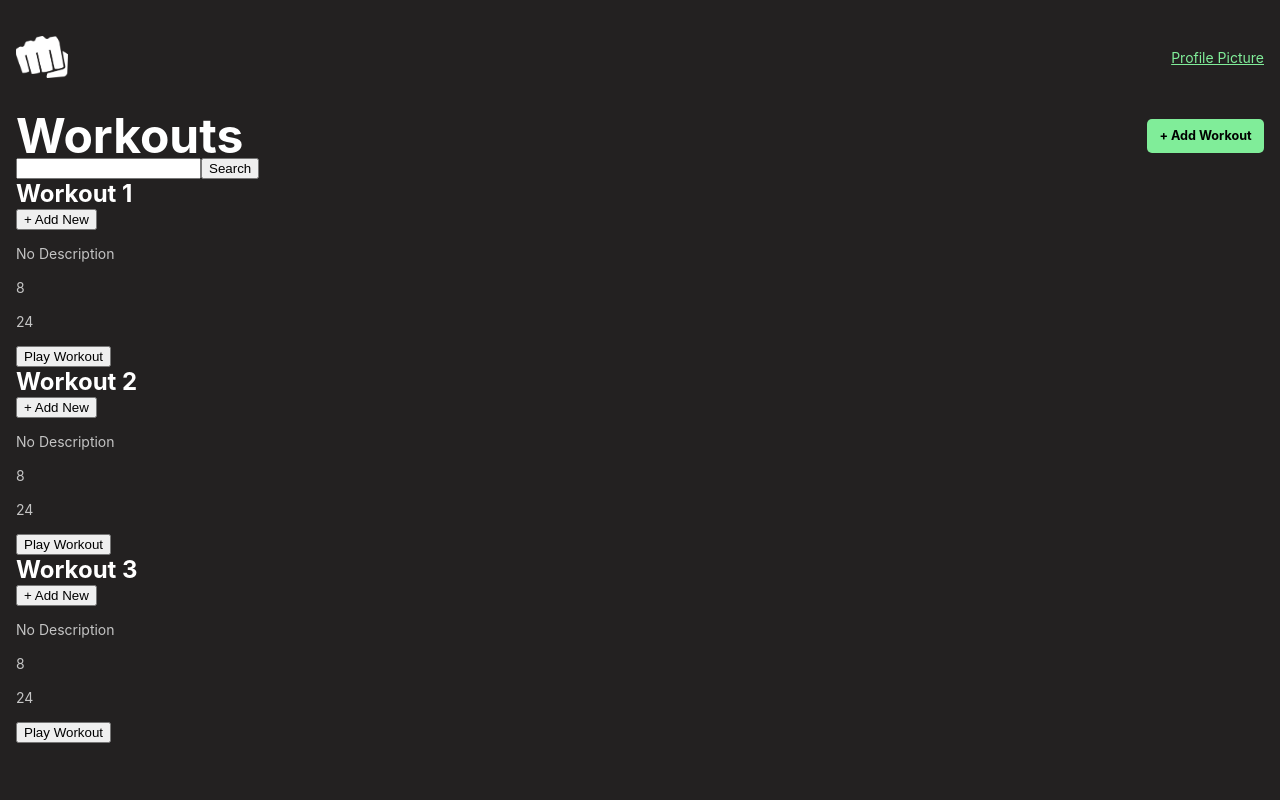
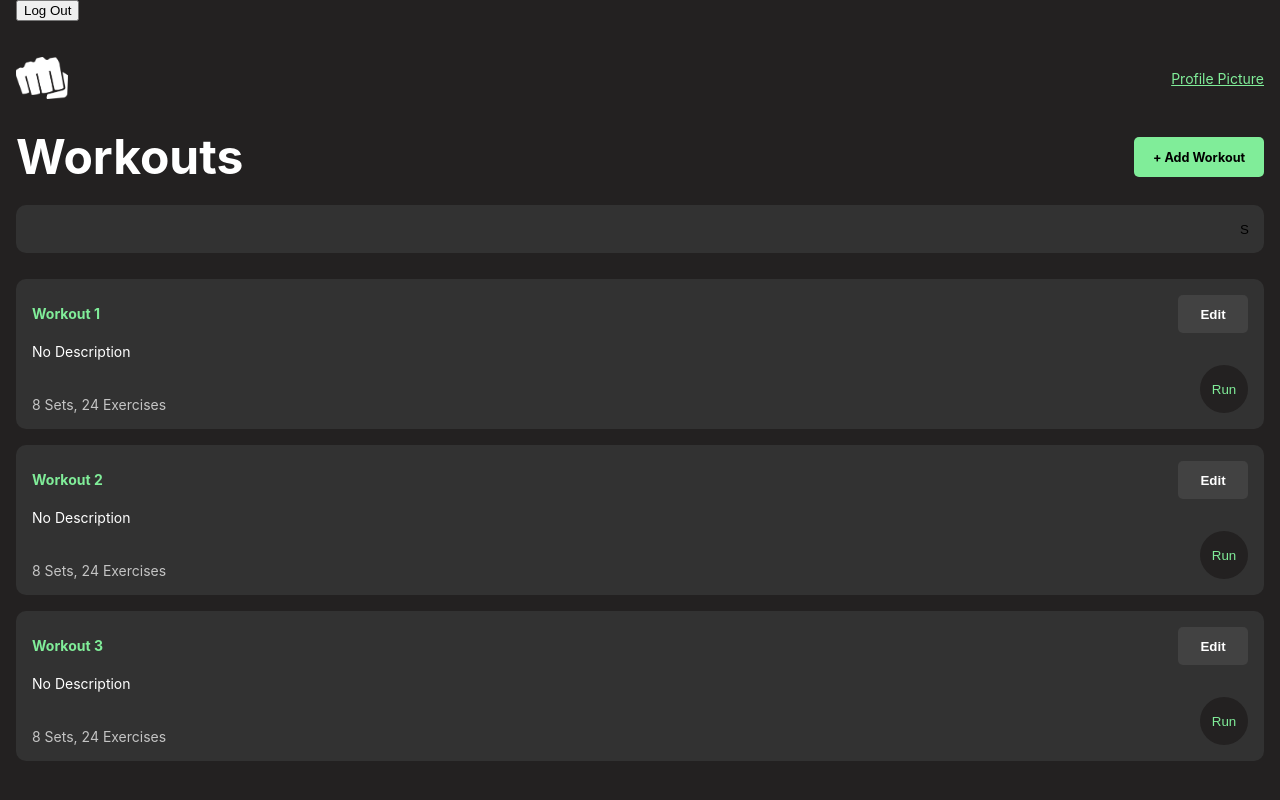
Before and after one commit to GlennCoding/crush-it-web-app, a React app: page /home in a window 1280 px wide. Shown: the top 800 px of the page. Built offline with nearby package versions, Linux system fonts and the light colour scheme; sample sign-in values are in the browser's storage.

Commit message:
refined design

```diff
--- a/src/pages/home_page/HomePage.module.scss
+++ b/src/pages/home_page/HomePage.module.scss
@@ -1,3 +1,5 @@
+@import "../../sassStyles/variables.scss";
+
 .homePage {
     width: 100vw;
     height: 100vh;
@@ -8,6 +10,7 @@
         display: flex;
         justify-content: space-between;
         align-items: center;
+        margin-bottom: 2.6rem;
     }
 }
 
@@ -34,21 +37,106 @@
     flex-direction: row;
     justify-content: center;
     align-items: center;
-    padding: 9.91549px 19.831px;
 
-    width: 117px;
-    height: 34.83px;
+    width: 13rem;
+    height: 4rem;
     left: 242px;
     top: 94px;
 
     background: #80ed99;
-    border-radius: 4.95775px;
+    border-radius: $radius2;
 
-    a {
-        text-decoration: none;
-        color: black;
-        font-weight: bold;
-        font-size: 0.9em;
-        white-space: nowrap;
+    text-decoration: none;
+    color: black;
+    font-weight: bold;
+    font-size: 0.9em;
+    white-space: nowrap;
+}
+
+.searchBarWrapper {
+    margin-bottom: 2.6rem;
+    width: 100%;
+    display: flex;
+
+    .searchInput {
+        height: 4.8rem;
+        width: 100%;
+        padding: 10px;
+        outline: none;
+        background: $primaryDark2Color;
+        border-radius: $radius 0 0 $radius;
+        border: 0;
+        color: white;
+    }
+
+    .searchButton {
+        text-align: center;
+        height: 4.8rem;
+        width: 40px;
+        outline: none;
+        cursor: pointer;
+        border-radius: 0 $radius $radius 0;
+        border: 0;
+        background: $primaryDark2Color;
     }
 }
+
+.workoutCard {
+    background-color: $primaryDark2Color;
+    padding: 16px;
+    margin-bottom: 1.6rem;
+    border-radius: $radius;
+
+    .workoutTopWrapper {
+        display: flex;
+        justify-content: space-between;
+        align-items: center;
+        margin-bottom: 10px;
+
+        .workoutName {
+            color: $primaryColor;
+            margin: 0;
+        }
+
+        .editWorkoutButton {
+            background-color: $primaryDark3Color;
+            border: 0;
+            color: white;
+            height: 3.8rem;
+            width: 7rem;
+            border-radius: $radius2;
+            font-weight: bold;
+        }
+    }
+
+    .workoutBottomWrapper {
+        display: flex;
+
+        .workoutInfoWrapper {
+            flex-grow: 1;
+            display: flex;
+            flex-direction: column;
+            justify-content: space-between;
+            height: 7rem;
+
+            .workoutDescription {
+                color: white;
+                margin-bottom: 10px;
+            }
+
+            .workoutInfo {
+                color: $textLight1Color;
+            }
+        }
+
+        .runWorkoutButton {
+            align-self: flex-end;
+            background-color: $primaryDark1Color;
+            border: 0;
+            width: 48px;
+            height: 48px;
+            border-radius: 50%;
+            color: $primaryColor;
+        }
+    }
+}
--- a/src/pages/home_page/HomePage.tsx
+++ b/src/pages/home_page/HomePage.tsx
@@ -2,28 +2,48 @@ import React from "react";
 import styles from "./HomePage.module.scss";
 import Logo from "../../images/crush_it_logo/crush-it-logo-white-small.png";
 
+function WorkoutInfo(props: { info: WorkoutInfo }) {
+    return (
+        <div className={styles.workoutInfo}>
+            <span>
+                {props.info.numberOfSets} Sets, {props.info.numberOfExercises}{" "}
+                Exercises
+            </span>
+        </div>
+    );
+}
+
+function WorkoutDescription(props: { description: string }) {
+    return <div className={styles.workoutDescription}>{props.description}</div>;
+}
+
+function RunWorkoutButton() {
+    return <button className={styles.runWorkoutButton}>Run</button>;
+}
+
+function EditWorkoutButton() {
+    return <button className={styles.editWorkoutButton}>Edit</button>;
+}
+
+function WorkoutName(props: { name: string }) {
+    return <h5 className={styles.workoutName}>{props.name}</h5>;
+}
+
 function WorkoutCard(props: { workoutItem: WorkoutItem }) {
     return (
-        <div className="workoutCard">
-            <div className="workoutCardTopRow">
-                <h3 className="workoutName">{props.workoutItem.name}</h3>
-                <button>+ Add New</button>
+        <div className={styles.workoutCard}>
+            <div className={styles.workoutTopWrapper}>
+                <WorkoutName name={props.workoutItem.name} />
+                <EditWorkoutButton />
             </div>
-            <div className="workoutCardBottomRow">
-                <div>
-                    <p className="workoutDescription">
-                        {props.workoutItem.description}
-                    </p>
-                    <div className="workoutInfoContainer">
-                        <p className="workoutInfo">
-                            {props.workoutItem.info.numberOfSets}
-                        </p>
-                        <p className="workoutInfo">
-                            {props.workoutItem.info.numberOfExercises}
-                        </p>
-                    </div>
+            <div className={styles.workoutBottomWrapper}>
+                <div className={styles.workoutInfoWrapper}>
+                    <WorkoutDescription
+                        description={props.workoutItem.description}
+                    />
+                    <WorkoutInfo info={props.workoutItem.info} />
                 </div>
-                <button>Play Workout</button>
+                <RunWorkoutButton />
             </div>
         </div>
     );
@@ -38,23 +58,23 @@ function WorkoutList(props: { workouts: WorkoutItem[] }) {
 
 function SearchBar() {
     return (
-        <div className={styles.searchBar}>
+        <div className={styles.searchBarWrapper}>
             <input
                 className={styles.searchInput}
                 type="text"
                 name="searchInput"
                 id="searchInput"
             />
-            <button className={styles.searchButtton}>Search</button>
+            <button className={styles.searchButton}>S</button>
         </div>
     );
 }
 
 function AddWorkoutButton() {
     return (
-        <div className={styles.addWorkoutButton}>
-            <a href="#">+ Add Workout</a>
-        </div>
+        <a href="">
+            <div className={styles.addWorkoutButton}>+ Add Workout</div>
+        </a>
     );
 }
 
@@ -89,7 +109,7 @@ function Navbar() {
 function HomePage(props: { setToken: (token: string) => void }) {
     return (
         <div className={styles.homePage}>
-            {/* <button onClick={() => props.setToken("")}>Log Out</button> */}
+            <button onClick={() => props.setToken("")}>Log Out</button>
             <Navbar />
             <ExtendableWorkoutList workouts={workouts} />
         </div>
--- a/src/pages/landing_page/LandingPage.module.scss
+++ b/src/pages/landing_page/LandingPage.module.scss
@@ -14,7 +14,7 @@
         align-items: center;
         justify-content: center;
         width: 100%;
-        height: 33.33vh;
+        height: 50vh;
 
         .logo {
             max-width: 100%;
--- a/src/pages/login_page/LoginPage.module.scss
+++ b/src/pages/login_page/LoginPage.module.scss
@@ -39,6 +39,8 @@
             display: block;
             height: 4.8rem;
             width: 100%;
+            padding: 10px;
+            outline: none;
             background: $primaryDark2Color;
             border-radius: $radius;
             border: 0;
--- a/src/pages/signup_page/SignUpPage.module.scss
+++ b/src/pages/signup_page/SignUpPage.module.scss
@@ -34,6 +34,8 @@
             display: block;
             height: 4.8rem;
             width: 100%;
+            padding: 10px;
+            outline: none;
             background: $primaryDark2Color;
             border-radius: $radius;
             border: 0;
--- a/src/sassStyles/variables.scss
+++ b/src/sassStyles/variables.scss
@@ -28,3 +28,4 @@ $secondaryColor: #ffffff;
 // Other
 $linkPrimary: $primaryColor;
 $radius: 10px;
+$radius2: 5px;
```
